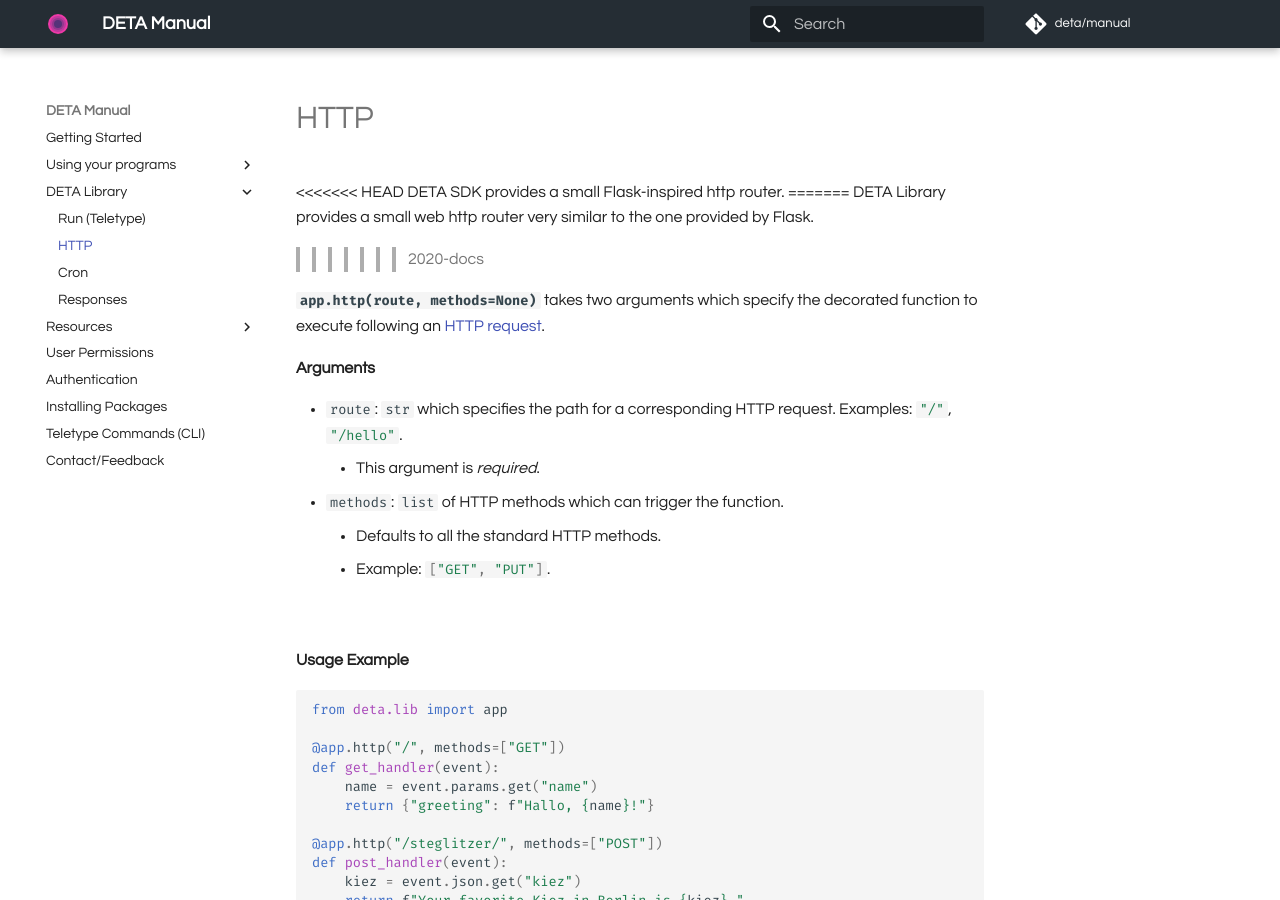
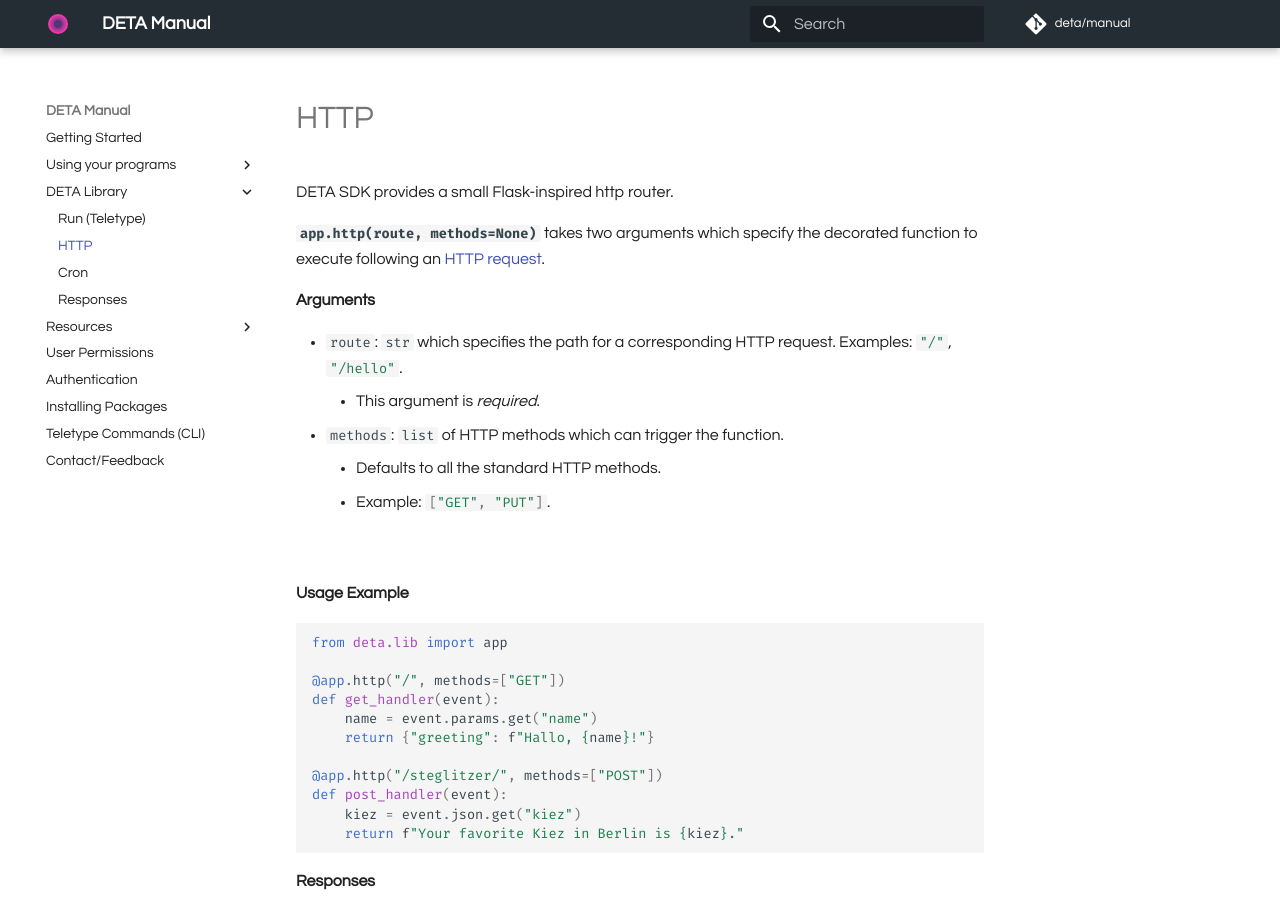
Before and after one commit to fmquaglia/manual, an MkDocs documentation site: the page built from docs/lib/http.md, in a window 1280 px wide and 900 px high. Built offline with MkDocs 1.6.1 and Material for MkDocs 9.7.7, drawn with Linux system fonts in a browser that asks for light colours; comment, search, counter and statistics services are not loaded.

Commit message:
failed merge

```diff
--- a/docs/lib/http.md
+++ b/docs/lib/http.md
@@ -1,9 +1,5 @@
 
-<<<<<<< HEAD
 DETA SDK provides a small Flask-inspired http router.
-=======
-DETA Library provides a small web http router very similar to the one provided by Flask.
->>>>>>> 2020-docs
 
 
 **`app.http(route, methods=None)`** takes two arguments which specify the decorated function to execute following an [HTTP request](/use/http).
```
Also changed, not shown: docs/use/http.md (+1 -1 lines).
